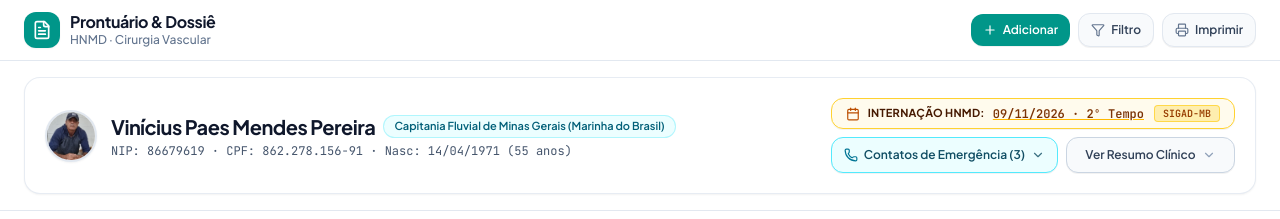
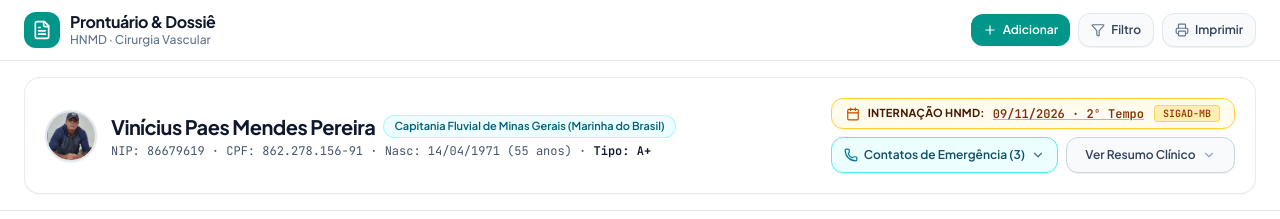
Before and after one commit to viniciusmbs/HNMD, a React (Vite) app: page / in a window 1280 px wide. Shown: the top 219 px of the page. Built offline with nearby package versions, Linux system fonts and the light colour scheme.

Commit message:
Add blood type display to PatientSummaryBar

```diff
--- a/src/components/PatientSummaryBar.tsx
+++ b/src/components/PatientSummaryBar.tsx
@@ -66,7 +66,7 @@ export const PatientSummaryBar: React.FC<PatientSummaryBarProps> = ({
                   </div>
 
                   <div className="text-xs text-slate-600 font-mono mt-0.5">
-                    NIP: {patientData.nip} · CPF: {patientData.cpf} · Nasc: {patientData.birthDate} ({patientData.age} anos)
+                    NIP: {patientData.nip} · CPF: {patientData.cpf} · Nasc: {patientData.birthDate} ({patientData.age} anos) · <span className="font-bold text-slate-900">Tipo: {patientData.bloodType}</span>
                   </div>
                 </div>
               </div>
@@ -242,7 +242,7 @@ export const PatientSummaryBar: React.FC<PatientSummaryBarProps> = ({
                 </span>
               </div>
               <div className="text-xs text-slate-600 font-mono">
-                NIP: {patientData.nip} · CPF: {patientData.cpf} · Nasc: {patientData.birthDate}
+                NIP: {patientData.nip} · CPF: {patientData.cpf} · Nasc: {patientData.birthDate} · <span className="font-bold text-slate-900">Tipo: {patientData.bloodType}</span>
               </div>
               <div className="text-xs text-slate-500 pt-1 flex items-center gap-1.5">
                 <HeartPulse className="w-3.5 h-3.5 text-rose-500 shrink-0" />
```
